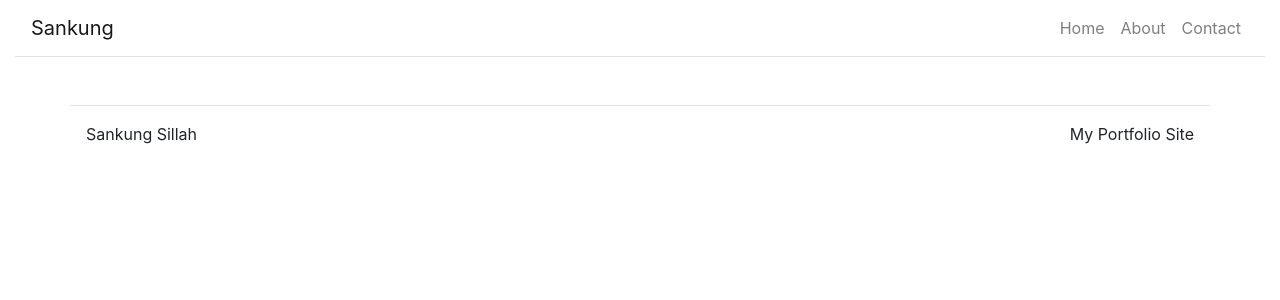
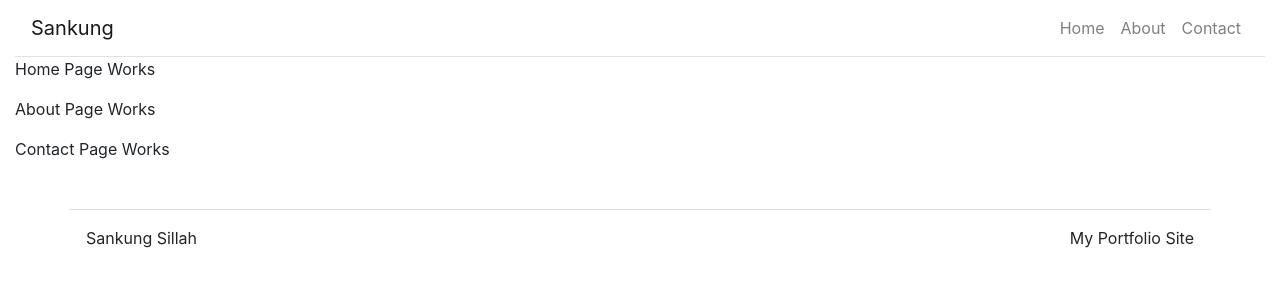
Before and after one commit to sankung1/updated-profile, a React (Create React App) app in the folder updated-portfolio/: page / in a window 1280 px wide. Shown: the top 300 px of the page. Built offline with nearby package versions, Linux system fonts and the light colour scheme; the HTML template or start-up script is replaced by a standard one.

Commit message:
added the routing pages to my app

```diff
--- a/updated-portfolio/src/App.js
+++ b/updated-portfolio/src/App.js
@@ -1,13 +1,15 @@
-import React, {Component} from "react";
-import {BrowserRouter as Router, Route, Link} from "react-router-dom";
-import {Container, Navbar, Nav} from "react-bootstrap";
-import './App.css';
+import React, { Component } from "react";
+import { BrowserRouter as Router, Route, Link } from "react-router-dom";
+import { Container, Navbar, Nav } from "react-bootstrap";
+import "./App.css";
 
 import Footer from "./components/Footer";
+import HomePage from "./pages/HomePage";
+import AboutPage from "./pages/AboutPage";
+import ContactPage from "./pages/ContactPage";
 
 class App extends Component {
-
-  constructor(props){
+  constructor(props) {
     super(props);
     this.state = {
       title: "Sankung Sillah",
@@ -29,8 +31,7 @@
       },
     };
   }
-  render(){
-
+  render() {
     return (
       <Router>
         <Container fluid={true}>
@@ -52,10 +53,30 @@
               </Nav>
             </Navbar.Collapse>
           </Navbar>
+          <Route
+            path="/"
+            exact
+            render={() => (
+              <HomePage
+                title={this.state.home.title}
+                subtitle={this.state.home.subtitle}
+                text={this.state.home.text}
+              />
+            )}
+          />
+          <Route
+            path="/"
+            exact
+            render={() => (<AboutPage title={this.state.about.title} />)}
+          />
+          <Route
+            path="/"
+            exact
+            render={() => (<ContactPage title={this.state.contact.title} />)}
+          />
 
-          <Footer/>
+          <Footer />
         </Container>
-
       </Router>
     );
   }
--- /dev/null
+++ b/updated-portfolio/src/pages/AboutPage.js
@@ -0,0 +1,7 @@
+import React from "react";
+
+function AboutPage(props) {
+  return <p>About Page Works</p>;
+}
+
+export default AboutPage;
--- /dev/null
+++ b/updated-portfolio/src/pages/ContactPage.js
@@ -0,0 +1,7 @@
+import React from "react";
+
+function ContactPage(props) {
+  return <p>Contact Page Works</p>;
+}
+
+export default ContactPage;
--- /dev/null
+++ b/updated-portfolio/src/pages/HomePage.js
@@ -0,0 +1,11 @@
+import React from "react";
+
+
+function HomePage(props){
+
+    return(
+        <p>Home Page Works</p>
+    )
+}
+
+export default HomePage;
```
Also changed, not shown: 1 other file (tests, documents, lock files or other folders).
